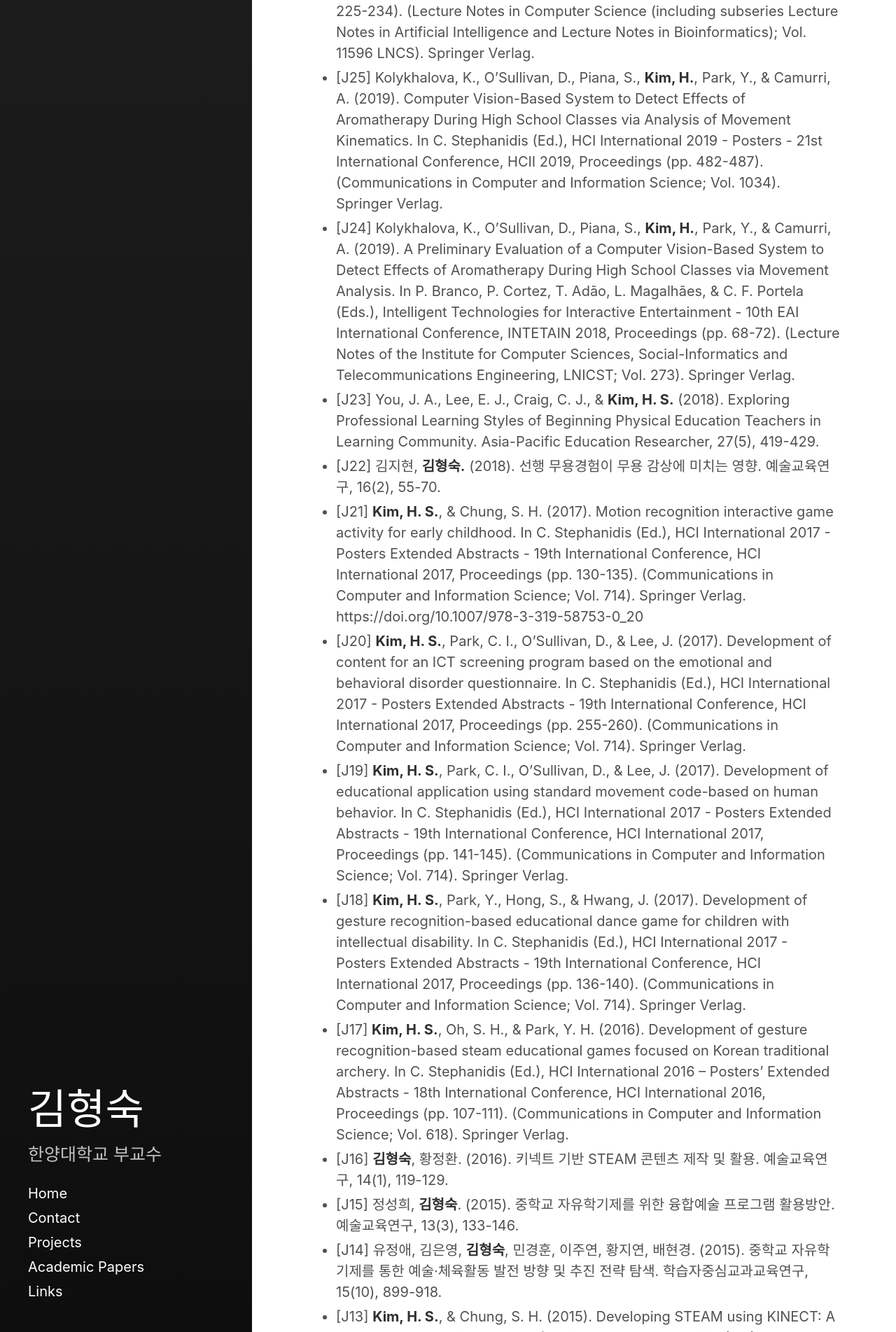
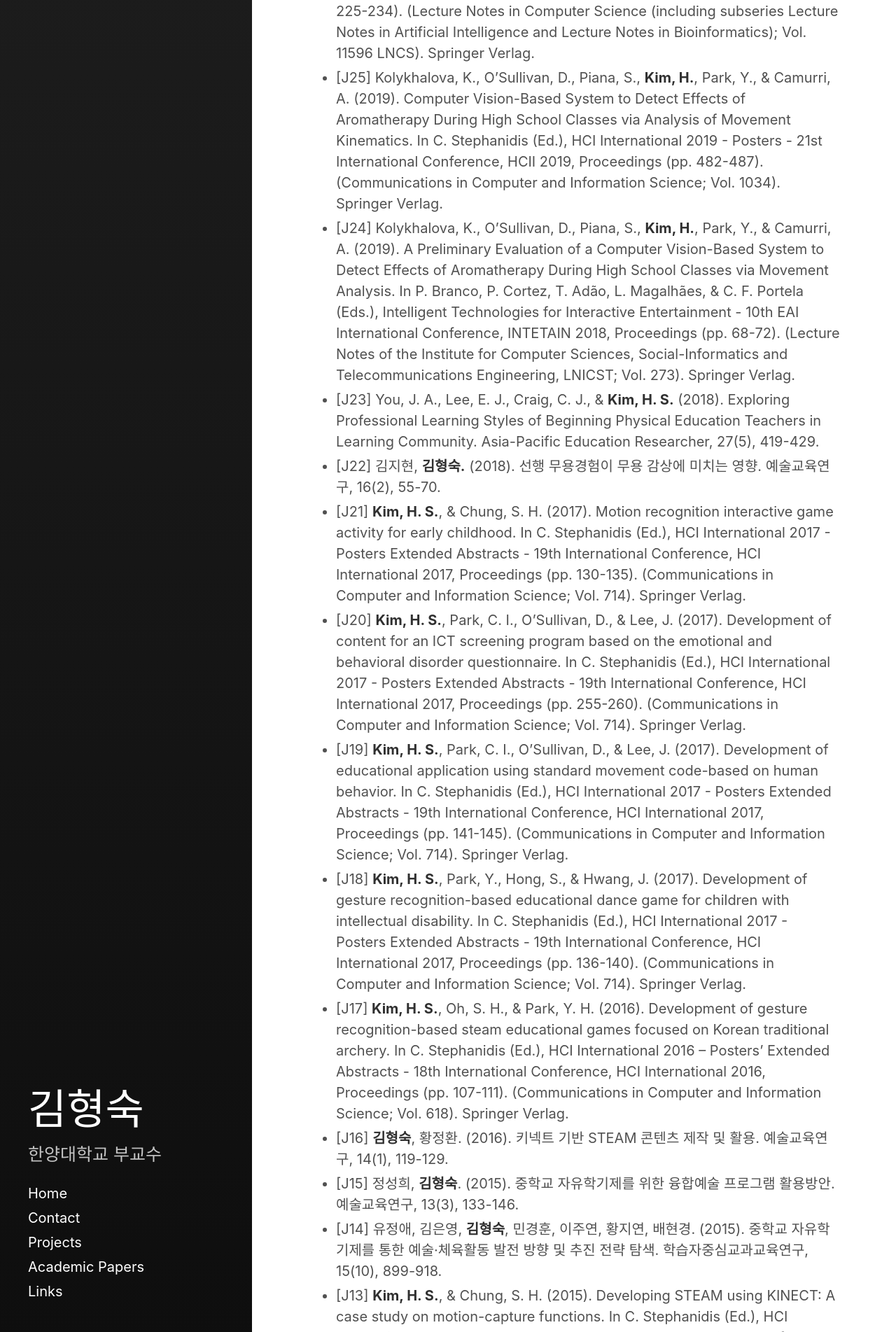
Before and after one commit to Rugger12/hyungsook, a Jekyll site: the page built from _posts/2021-01-07-about-me.md, in a window 1280 px wide. Shown: the part 3097-5000 px from the top of the page at 70% size. Built offline with Jekyll 4.4.1, drawn with Linux system fonts in a browser that asks for light colours; part of the change alters nothing that is shown.

Commit message:
Update 2021-01-07-about-me.md

```diff
--- a/_posts/2021-01-07-about-me.md
+++ b/_posts/2021-01-07-about-me.md
@@ -60,7 +60,7 @@ excerpt_separator:  <!--more-->
 * [J24] Kolykhalova, K., O’Sullivan, D., Piana, S., **Kim, H.**, Park, Y., & Camurri, A. (2019). A Preliminary Evaluation of a Computer Vision-Based System to Detect Effects of Aromatherapy During High School Classes via Movement Analysis. In P. Branco, P. Cortez, T. Adão, L. Magalhães, & C. F. Portela (Eds.), Intelligent Technologies for Interactive Entertainment - 10th EAI International Conference, INTETAIN 2018, Proceedings (pp. 68-72). (Lecture Notes of the Institute for Computer Sciences, Social-Informatics and Telecommunications Engineering, LNICST; Vol. 273). Springer Verlag.
 * [J23] You, J. A., Lee, E. J., Craig, C. J., & **Kim, H. S.** (2018). Exploring Professional Learning Styles of Beginning Physical Education Teachers in Learning Community. Asia-Pacific Education Researcher, 27(5), 419-429.
 * [J22] 김지현, **김형숙.** (2018). 선행 무용경험이 무용 감상에 미치는 영향. 예술교육연구, 16(2), 55-70.
-* [J21] **Kim, H. S.**, & Chung, S. H. (2017). Motion recognition interactive game activity for early childhood. In C. Stephanidis (Ed.), HCI International 2017 - Posters Extended Abstracts - 19th International Conference, HCI International 2017, Proceedings (pp. 130-135). (Communications in Computer and Information Science; Vol. 714). Springer Verlag. https://doi.org/10.1007/978-3-319-58753-0_20
+* [J21] **Kim, H. S.**, & Chung, S. H. (2017). Motion recognition interactive game activity for early childhood. In C. Stephanidis (Ed.), HCI International 2017 - Posters Extended Abstracts - 19th International Conference, HCI International 2017, Proceedings (pp. 130-135). (Communications in Computer and Information Science; Vol. 714). Springer Verlag.
 * [J20] **Kim, H. S.**, Park, C. I., O’Sullivan, D., & Lee, J. (2017). Development of content for an ICT screening program based on the emotional and behavioral disorder questionnaire. In C. Stephanidis (Ed.), HCI International 2017 - Posters Extended Abstracts - 19th International Conference, HCI International 2017, Proceedings (pp. 255-260). (Communications in Computer and Information Science; Vol. 714). Springer Verlag.
 * [J19] **Kim, H. S.**, Park, C. I., O’Sullivan, D., & Lee, J. (2017). Development of educational application using standard movement code-based on human behavior. In C. Stephanidis (Ed.), HCI International 2017 - Posters Extended Abstracts - 19th International Conference, HCI International 2017, Proceedings (pp. 141-145). (Communications in Computer and Information Science; Vol. 714). Springer Verlag.
 * [J18] **Kim, H. S.**, Park, Y., Hong, S., & Hwang, J. (2017). Development of gesture recognition-based educational dance game for children with intellectual disability. In C. Stephanidis (Ed.), HCI International 2017 - Posters Extended Abstracts - 19th International Conference, HCI International 2017, Proceedings (pp. 136-140). (Communications in Computer and Information Science; Vol. 714). Springer Verlag.
```
